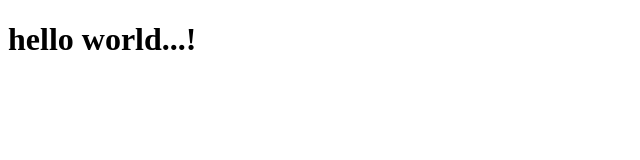
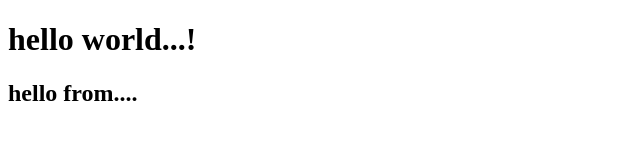
Before and after one commit to ow283/new-web, a plain HTML site: page index.html in a window 1280 px wide. Shown: the whole page, without its empty margins (0-640 px from the left). Drawn offline with Linux system fonts and the light colour scheme.

Commit message:
add new heading line
ye mein ne new line add ki hai

```diff
--- a/index.html
+++ b/index.html
@@ -7,5 +7,6 @@
 </head>
 <body>
     <h1>hello world...!</h1>
+    <h2>hello from....</h2>
 </body>
 </html>
```
